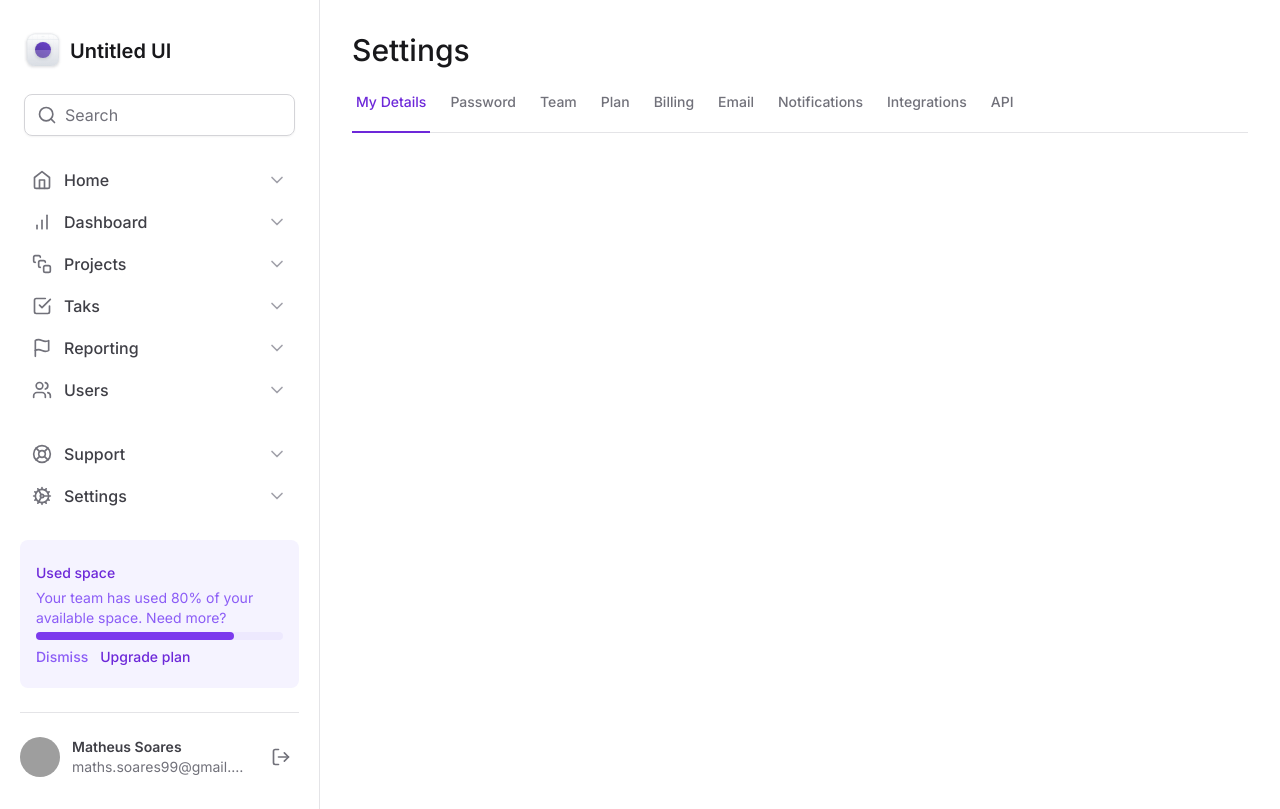
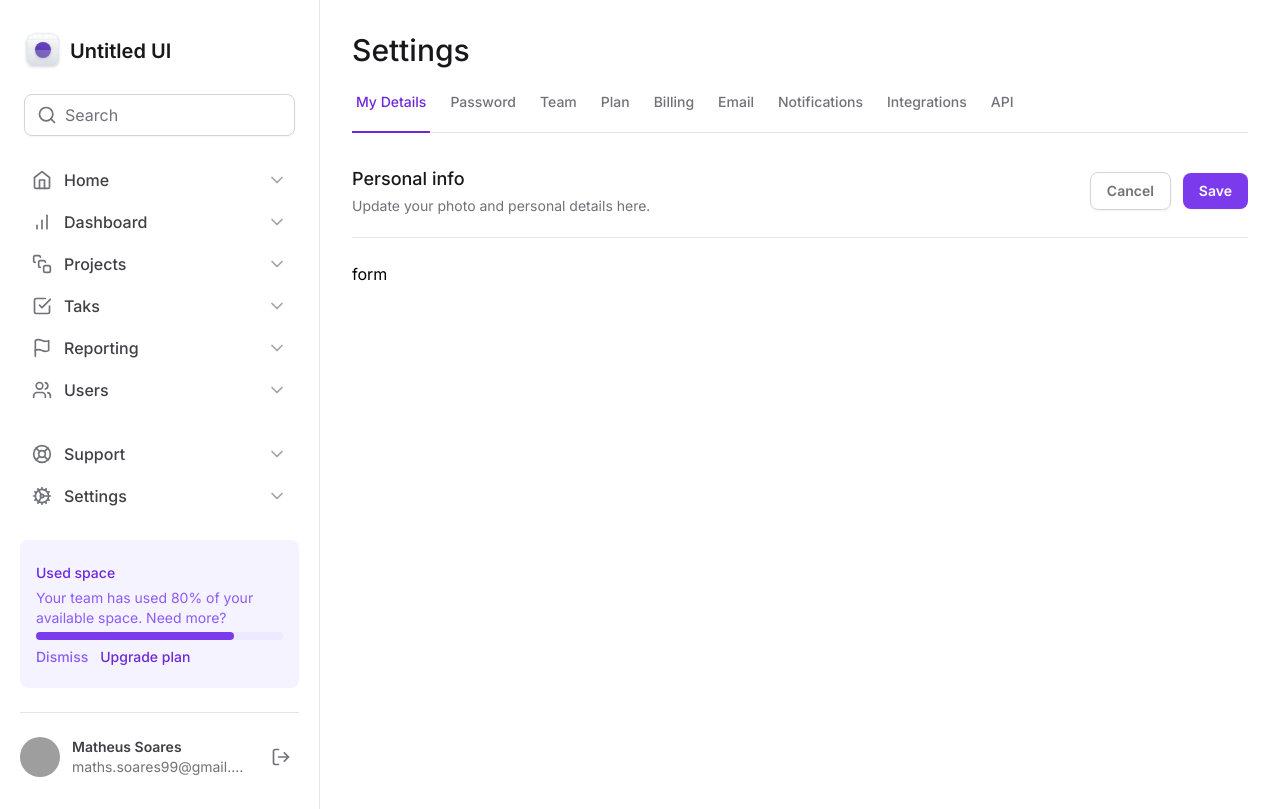
Before and after one commit to mathzsl/dashboard, a Next.js app: page / in a window 1280 px wide. Built offline with nearby package versions, Linux system fonts and the light colour scheme; grey boxes are pictures that could not be loaded.

Commit message:
form structure

```diff
--- a/src/app/page.tsx
+++ b/src/app/page.tsx
@@ -6,6 +6,37 @@
       <h1 className="text-3xl font-medium text-zinc-900">Settings</h1>
 
       <SettingsTab />
+
+      <section className="mt-8 flex flex-col">
+        <div className="flex items-center justify-between border-b border-b-zinc-200 pb-5">
+          <div className="space-y-1">
+            <h2 className="text-lg font-medium text-zinc-900">Personal info</h2>
+            <span className="text-sm text-zinc-500">
+              Update your photo and personal details here.
+            </span>
+          </div>
+
+          <div className="flex items-center gap-3">
+            <button
+              type="button"
+              className="rounded-lg border border-zinc-300 px-4 py-2 text-sm font-semibold text-zinc-500 shadow-sm hover:bg-zinc-50"
+            >
+              Cancel
+            </button>
+            <button
+              id="settings"
+              type="submit"
+              className="rounded-lg bg-violet-600 px-4 py-2 text-sm font-semibold text-white shadow-sm hover:bg-violet-700"
+            >
+              Save
+            </button>
+          </div>
+        </div>
+
+        <form id="settings" action="" className="mt-6 flex w-full flex-col">
+          <form action="">form</form>
+        </form>
+      </section>
     </>
   )
 }
```
